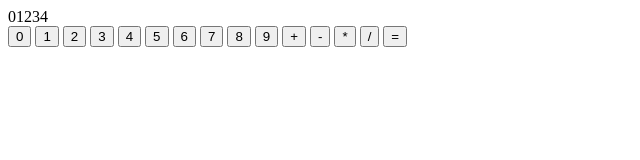
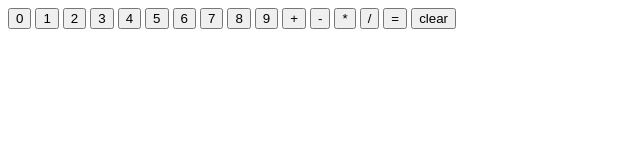
Before and after one commit to tcoquery/JS-Calculator, a plain HTML site: page index.html in a window 1280 px wide. Shown: the whole page, without its empty margins (0-640 px from the left). Drawn offline with Linux system fonts and the light colour scheme.

Commit message:
add a clear button

```diff
--- a/index.html
+++ b/index.html
@@ -8,21 +8,22 @@
     <title>Document</title>
 </head>
 <body>
-    <div class="display">01234</div>
-    <button type="button" value="0">0</button>
-    <button type="button" value="1">1</button>
-    <button type="button" value="2">2</button>
-    <button type="button" value="3">3</button>
-    <button type="button" value="4">4</button>
-    <button type="button" value="5">5</button>
-    <button type="button" value="6">6</button>
-    <button type="button" value="7">7</button>
-    <button type="button" value="8">8</button>
-    <button type="button" value="9">9</button>
-    <button type="button" value="+">+</button>
-    <button type="button" value="-">-</button>
-    <button type="button" value="*">*</button>
-    <button type="button" value="/">/</button>
+    <div class="display"></div>
+    <button class="number" type="button" value="0">0</button>
+    <button class="number" type="button" value="1">1</button>
+    <button class="number" type="button" value="2">2</button>
+    <button class="number" type="button" value="3">3</button>
+    <button class="number" type="button" value="4">4</button>
+    <button class="number" type="button" value="5">5</button>
+    <button class="number" type="button" value="6">6</button>
+    <button class="number" type="button" value="7">7</button>
+    <button class="number" type="button" value="8">8</button>
+    <button class="number" type="button" value="9">9</button>
+    <button class="operator" type="button" value="+">+</button>
+    <button class="operator" type="button" value="-">-</button>
+    <button class="operator" type="button" value="*">*</button>
+    <button class="operator" type="button" value="/">/</button>
     <button type="button" value="=">=</button>
+    <button type="button" value="clear">clear</button>
 </body>
 </html>
```
